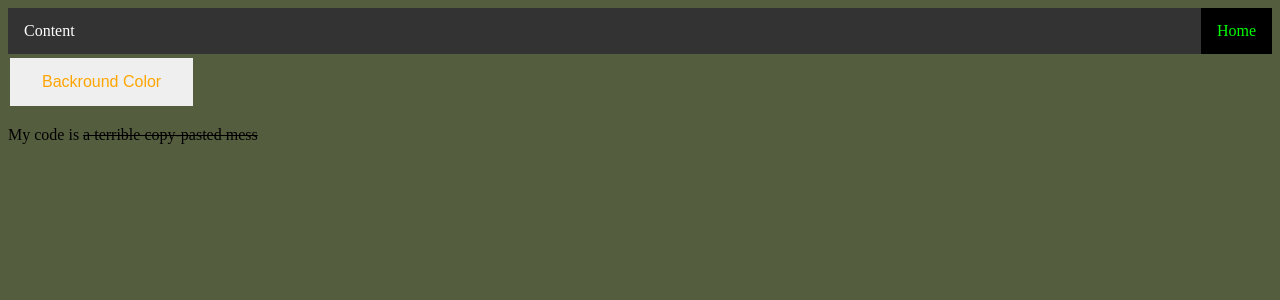
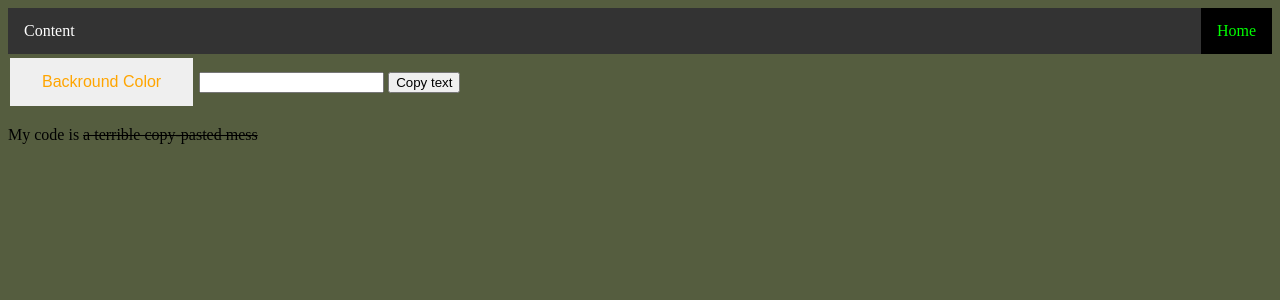
Before and after one commit to Stem-E-Portfolio/Stem-E-Portfolio.github.io, a Jekyll site: the page index.html, which Jekyll copies as it is, in a window 1280 px wide. Shown: the top 300 px of the page. Built offline with Jekyll 4.4.1, drawn with Linux system fonts in a browser that asks for light colours.

Commit message:
Update index.html

```diff
--- a/index.html
+++ b/index.html
@@ -30,10 +30,18 @@ function random_bg_color() {
     }
 
 random_bg_color();
+function CopyPaste() {
+  var copyText = document.getElementById("myInput");
+  copyText.select();
+  document.execCommand("copy");
+}
 </script>
 </head>
 <body>
 <button onclick="random_bg_color()" class="button">Backround Color</button>
+<input type="text" value="" id="myInput">
+<button onclick="CopyPaste()"class"button">Copy text</button>
+
 	<p>My code is <del>a terrible copy-pasted mess</del></p>
 </body>
 </html>
```
